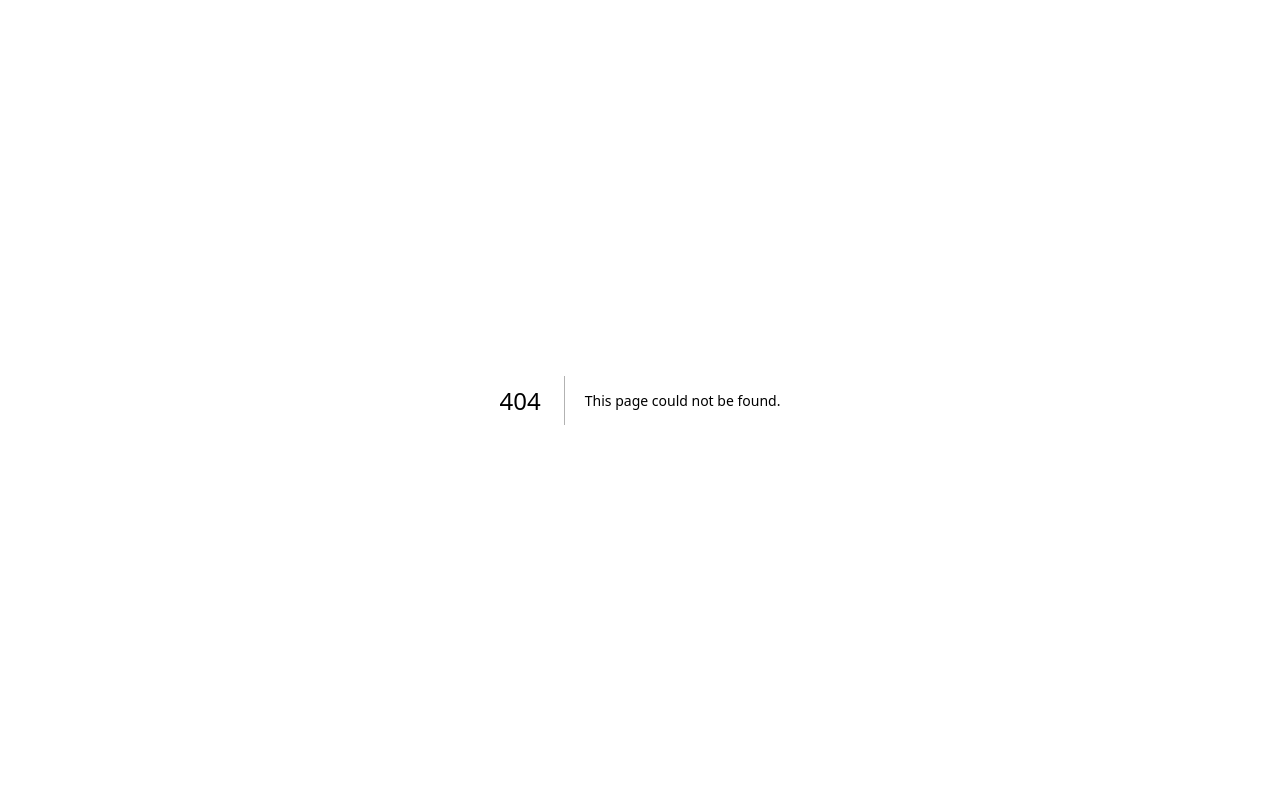
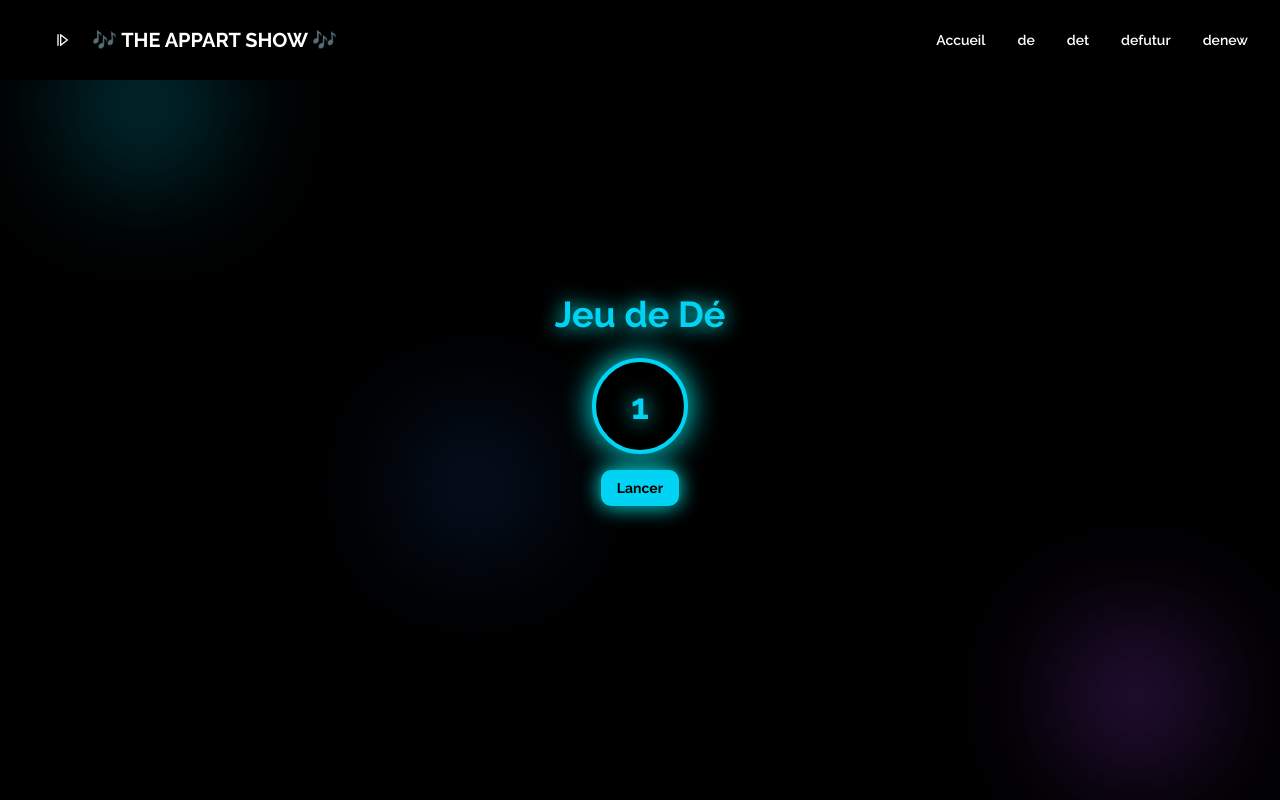
Before and after one commit to Mrtn-Flmt/the_appart_show, a Next.js app: page /denew in a window 1280 px wide. Before the commit this address had no page. Shown: the top 800 px of the page. Built offline with nearby package versions, Linux system fonts and the light colour scheme.

Commit message:
play pause

```diff
--- a/app/components/Header.tsx
+++ b/app/components/Header.tsx
@@ -31,13 +31,15 @@ const Header: FC = () => {
 
   const menuItems = [
     { name: "Accueil", ref: "/" },
-    { name: "New", ref: "/new" },
-    { name: "Donner son avis", ref: "/avis" },
+    { name: "de", ref: "/de" },
+    { name: "det", ref: "/det" },
+    { name: "defutur", ref: "/defutur" },
+    { name: "denew", ref: "/denew" },
   ];
 
   return (
     <header
-      className={`header fixed top-0 left-0 right-0 z-50 transition-all duration-300 w-full ${
+      className={`header bg-black fixed top-0 left-0 right-0 z-50 transition-all duration-300 w-full ${
         scrollPercentage > 0 ? "scrolled" : ""
       }`}
     >
--- /dev/null
+++ b/app/de/page.tsx
@@ -0,0 +1,43 @@
+"use client";
+
+import { useState } from "react";
+import { motion } from "framer-motion";
+import { Button } from "@/components/ui/button";
+
+export const De = () => {
+  const [diceNumber, setDiceNumber] = useState(1);
+  const [rolling, setRolling] = useState(false);
+
+  const rollDice = () => {
+    if (rolling) return;
+    setRolling(true);
+
+    let rolls = 10; // Number of quick rolls before stopping
+    const interval = setInterval(() => {
+      setDiceNumber(Math.floor(Math.random() * 6) + 1);
+      rolls--;
+      if (rolls === 0) {
+        clearInterval(interval);
+        setRolling(false);
+      }
+    }, 100);
+  };
+
+  return (
+    <div className="w-screen h-screen flex justify-center items-center bg-gray-100">
+      <div className="flex flex-col items-center">
+        <h1 className="text-4xl font-bold mb-6">Jeu de Dé</h1>
+        <motion.div
+          animate={{ rotate: rolling ? 360 : 0 }}
+          transition={{ duration: 0.5, ease: "easeOut" }}
+          className="flex items-center justify-center w-24 h-24 bg-gray-300 rounded-full mb-4 shadow-lg"
+        >
+          <span className="text-4xl font-bold">{diceNumber}</span>
+        </motion.div>
+        <Button onClick={rollDice} disabled={rolling}>Lancer</Button>
+      </div>
+    </div>
+  );
+};
+
+export default De;
--- /dev/null
+++ b/app/defutur/page.tsx
@@ -0,0 +1,58 @@
+"use client";
+
+import { useState } from "react";
+import { motion } from "framer-motion";
+import { Button } from "@/components/ui/button";
+
+export const Defutur = () => {
+  const [diceNumber, setDiceNumber] = useState(1);
+  const [rolling, setRolling] = useState(false);
+
+  const rollDice = () => {
+    if (rolling) return;
+    setRolling(true);
+
+    let rolls = 10; // Number of quick rolls before stopping
+    const interval = setInterval(() => {
+      setDiceNumber(Math.floor(Math.random() * 6) + 1);
+      rolls--;
+      if (rolls === 0) {
+        clearInterval(interval);
+        setRolling(false);
+      }
+    }, 100);
+  };
+
+  return (
+    <div className="w-screen h-screen flex justify-center items-center bg-gradient-to-r from-blue-900 via-purple-800 to-black text-white">
+      <div className="flex flex-col items-center">
+        <h1 className="text-4xl font-bold mb-6 text-cyan-400">Jeu de Dé</h1>
+        <motion.div
+          animate={{ rotate: rolling ? 360 : 0, scale: rolling ? 1.5 : 1 }}
+          transition={{ duration: 0.5, ease: "easeOut" }}
+          className="flex items-center justify-center w-24 h-24 bg-black text-cyan-400 rounded-full mb-4 shadow-lg border-4 border-cyan-400 relative overflow-hidden"
+        >
+          <motion.span
+            key={diceNumber}
+            initial={{ opacity: 0 }}
+            animate={{ opacity: 1 }}
+            exit={{ opacity: 0 }}
+            transition={{ duration: 0.3 }}
+            className="text-4xl font-bold absolute"
+          >
+            {diceNumber}
+          </motion.span>
+        </motion.div>
+        <Button
+          onClick={rollDice}
+          disabled={rolling}
+          className="bg-cyan-400 hover:bg-cyan-500 text-black font-bold py-2 px-4 rounded-lg shadow-md transition-all"
+        >
+          Lancer
+        </Button>
+      </div>
+    </div>
+  );
+};
+
+export default Defutur;
--- /dev/null
+++ b/app/denew/page.tsx
@@ -0,0 +1,64 @@
+"use client";
+
+import { useState } from "react";
+import { motion } from "framer-motion";
+import { Button } from "@/components/ui/button";
+
+export const Denew = () => {
+  const [diceNumber, setDiceNumber] = useState(1);
+  const [rolling, setRolling] = useState(false);
+
+  const rollDice = () => {
+    if (rolling) return;
+    setRolling(true);
+
+    let rolls = 10; // Number of quick rolls before stopping
+    const interval = setInterval(() => {
+      setDiceNumber(Math.floor(Math.random() * 6) + 1);
+      rolls--;
+      if (rolls === 0) {
+        clearInterval(interval);
+        setRolling(false);
+      }
+    }, 100);
+  };
+
+  return (
+    <div className="w-screen h-screen flex justify-center items-center bg-black text-white relative overflow-hidden">
+      {/* Neon Glows */}
+      <div className="absolute top-0 left-0 w-full h-full pointer-events-none">
+        <div className="absolute w-32 h-32 bg-cyan-400 rounded-full blur-3xl opacity-40 top-10 left-20"></div>
+        <div className="absolute w-32 h-32 bg-purple-500 rounded-full blur-3xl opacity-40 bottom-10 right-20"></div>
+        <div className="absolute w-24 h-24 bg-blue-500 rounded-full blur-3xl opacity-40 bottom-1/3 left-1/3"></div>
+      </div>
+      <div className="flex flex-col items-center z-10">
+        <h1 className="text-4xl font-bold mb-6 text-cyan-400 drop-shadow-[0_0_10px_#00FFFF]">Jeu de Dé</h1>
+        <motion.div
+          animate={{ rotate: rolling ? 360 : 0, scale: rolling ? 1.5 : 1 }}
+          transition={{ duration: 0.5, ease: "easeOut" }}
+          className="flex items-center justify-center w-24 h-24 bg-black text-cyan-400 rounded-full mb-4 shadow-lg border-4 border-cyan-400 relative overflow-hidden drop-shadow-[0_0_15px_#00FFFF]"
+        >
+          <motion.span
+            key={diceNumber}
+            initial={{ opacity: 0 }}
+            animate={{ opacity: 1 }}
+            exit={{ opacity: 0 }}
+            transition={{ duration: 0.3 }}
+            className="text-4xl font-bold absolute drop-shadow-[0_0_10px_#00FFFF]"
+          >
+            {diceNumber}
+          </motion.span>
+        </motion.div>
+        <Button
+          onClick={rollDice}
+          disabled={rolling}
+          className="bg-cyan-400 hover:bg-cyan-500 text-black font-bold py-2 px-4 rounded-lg shadow-md transition-all drop-shadow-[0_0_10px_#00FFFF]"
+        >
+          Lancer
+        </Button>
+      </div>
+    </div>
+  );
+};
+
+export default Denew;
--- /dev/null
+++ b/app/det/page.tsx
@@ -0,0 +1,49 @@
+"use client";
+
+import { useState } from "react";
+import { motion } from "framer-motion";
+import { Button } from "@/components/ui/button";
+
+export const Det = () => {
+  const [diceNumber, setDiceNumber] = useState(1);
+  const [rolling, setRolling] = useState(false);
+
+  const rollDice = () => {
+    if (rolling) return;
+    setRolling(true);
+
+    let rolls = 10; // Number of quick rolls before stopping
+    const interval = setInterval(() => {
+      setDiceNumber(Math.floor(Math.random() * 6) + 1);
+      rolls--;
+      if (rolls === 0) {
+        clearInterval(interval);
+        setRolling(false);
+      }
+    }, 100);
+  };
+
+  return (
+    <div className="w-screen h-screen flex justify-center items-center bg-gradient-to-r from-purple-500 via-pink-500 to-red-500">
+      <div className="flex flex-col items-center">
+        <h1 className="text-4xl font-bold mb-6 text-white">Jeu de Dé</h1>
+        <motion.div
+          animate={{ rotate: rolling ? 360 : 0, scale: rolling ? 1.2 : 1 }}
+          transition={{ duration: 0.5, ease: "easeOut" }}
+          className="flex items-center justify-center w-24 h-24 bg-white text-black rounded-full mb-4 shadow-lg border-4 border-yellow-400"
+        >
+          <span className="text-4xl font-bold">{diceNumber}</span>
+        </motion.div>
+        <Button
+          onClick={rollDice}
+          disabled={rolling}
+          className="bg-yellow-400 hover:bg-yellow-500 text-black font-bold py-2 px-4 rounded-lg shadow-md transition-all"
+        >
+          Lancer
+        </Button>
+      </div>
+    </div>
+  );
+};
+
+export default Det;
--- a/app/globals.css
+++ b/app/globals.css
@@ -156,7 +156,8 @@ body {
   background-color: transparent;
   backdrop-filter: none;
   box-shadow: none;
-  transition: background-color 0.3s ease, box-shadow 0.3s ease, height 0.3s ease;
+  background-color: black;
+  /* transition: background-color 0.3s ease, box-shadow 0.3s ease, height 0.3s ease; */
 }
 
 .header.scrolled {
--- a/app/layout.tsx
+++ b/app/layout.tsx
@@ -2,6 +2,7 @@ import type { Metadata } from "next";
 import { Geist, Geist_Mono, Raleway } from "next/font/google";
 import "./globals.css";
 import Footer from "./components/Footer";
+import Header from "./components/Header";
 
 const geistSans = Geist({
   variable: "--font-geist-sans",
@@ -33,7 +34,7 @@ export default function RootLayout({
       <body
         className={`${geistSans.variable} ${geistMono.variable} ${raleway.variable} font-semibold antialiased`}
       >
-        {/* <Header /> */}
+        <Header />
         {children}
         <Footer />
       </body>
--- a/app/new/page.tsx
+++ b/app/new/page.tsx
@@ -213,6 +213,19 @@ const Lucas = () => {
         />
       </button>
 
+      <div
+        onClick={toggleMusic}
+        className="absolute bottom-80 right-4 bg-gray-900 p-3 rounded-full shadow-lg  transition-all"
+      >
+        <Image
+          src={isPlaying ? "/inside/pause.png" : "/inside/play.png"}
+          alt={isPlaying ? "Pause" : "Play"}
+          width={50}
+          height={50}
+          className="object-contain"
+        />
+      </div>
+
       <Divider />
 
       <div className="w-full flex flex-col items-center justify-center">
```
